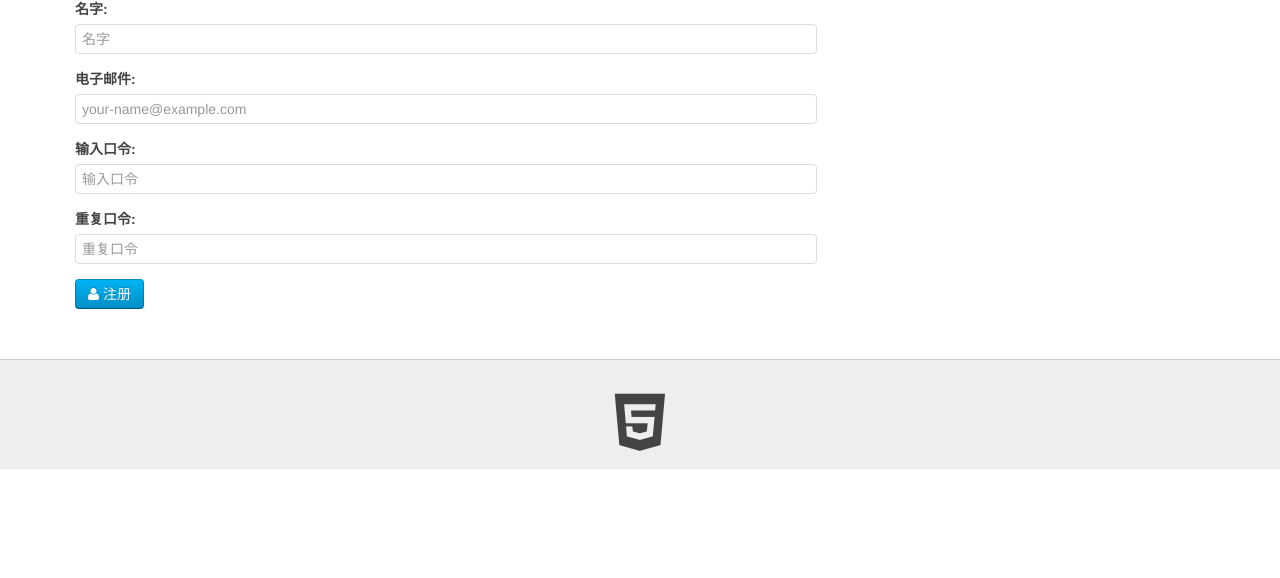
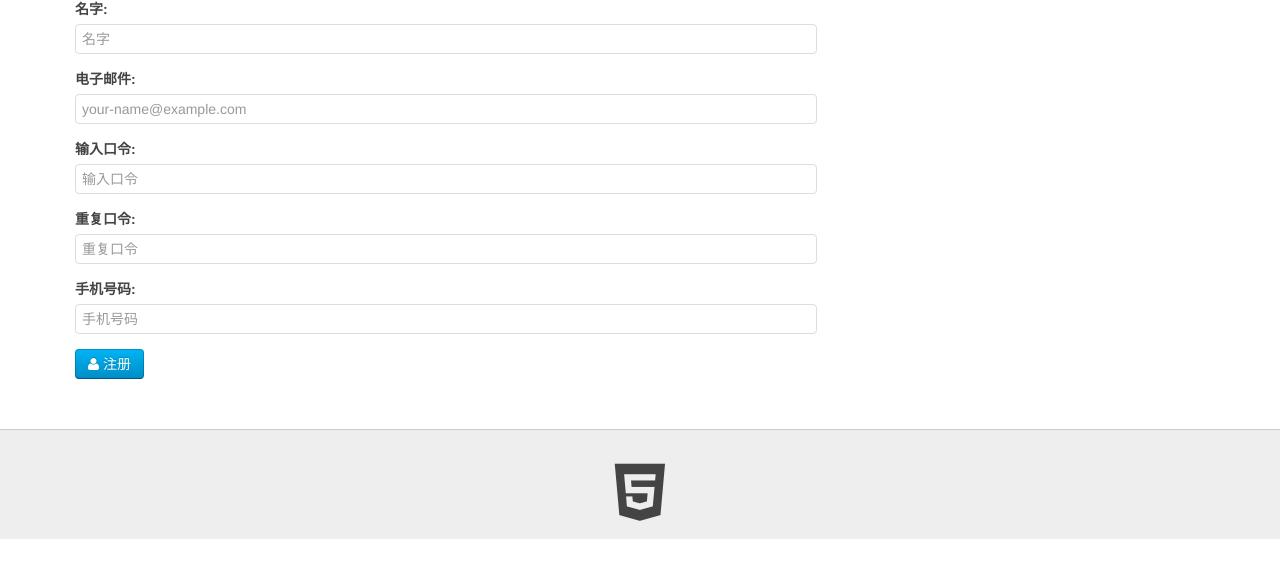
Before and after one commit to MarcoHuXHu/diet-pal, a Python web app: template web/templates/register.html in a window 1280 px wide. Shown: the part 115-693 px from the top of the page. Run offline with Jinja, Linux system fonts and the light colour scheme; the template is opened without the code that fills it, so the values that code supplies are empty.

Commit message:
finish register

```diff
--- a/web/templates/register.html
+++ b/web/templates/register.html
@@ -9,6 +9,10 @@
 function validateEmail(email) {
     var re = /^[a-z0-9\.\-\_]+\@[a-z0-9\-\_]+(\.[a-z0-9\-\_]+){1,4}$/;
     return re.test(email.toLowerCase());
+}
+function validatePhone(phone) {
+    var re = /^[0-9]{8,11}$/;
+    return re.test(phone.toLowerCase());
 }
 
 $(function () {
@@ -30,17 +34,20 @@ $(function () {
                 if (! validateEmail(this.email.trim().toLowerCase())) {
                     return $form.showFormError('请输入正确的Email地址');
                 }
+                if (! validatePhone(this.phone.trim().toLowerCase())) {
+                    return $form.showFormError('请输入正确的手机号码');
+                }
                 if (this.password1.length < 6) {
                     return $form.showFormError('口令长度至少为6个字符');
                 }
                 if (this.password1 !== this.password2) {
                     return $form.showFormError('两次输入的口令不一致');
                 }
-                var email = this.email.trim().toLowerCase();
-                $form.postJSON('/api/users', {
-                    name: this.name.trim(),
-                    email: email,
-                    passwd: CryptoJS.SHA1(email + ':' + this.password1).toString()
+                $form.postJSON('/api/registerUser', {
+                    username: this.name.trim(),
+                    password: CryptoJS.SHA1(this.password1).toString(),
+                    email: this.email.trim().toLowerCase(),
+                    phone: this.phone
                 }, function (err, r) {
                     if (err) {
                         return $form.showFormError(err);
@@ -88,6 +95,12 @@ $(function () {
                 </div>
             </div>
             <div class="uk-form-row">
+                <label class="uk-form-label">手机号码:</label>
+                <div class="uk-form-controls">
+                    <input v-model="phone" type="text" maxlength="50" placeholder="手机号码" class="uk-width-1-1">
+                 </div>
+            </div>
+            <div class="uk-form-row">
                 <button type="submit" class="uk-button uk-button-primary"><i class="uk-icon-user"></i> 注册</button>
             </div>
         </form>
```
Also changed, not shown: web/apis.py (+5 -4 lines).
